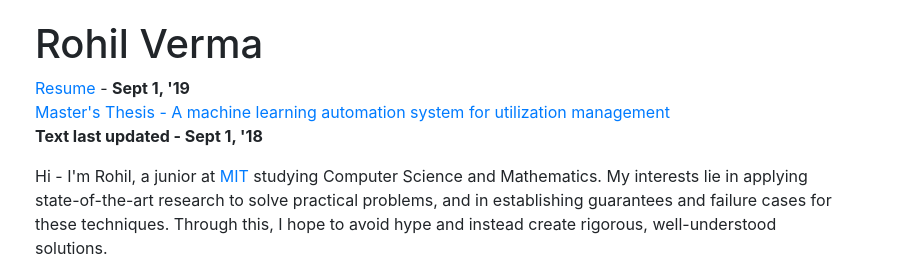
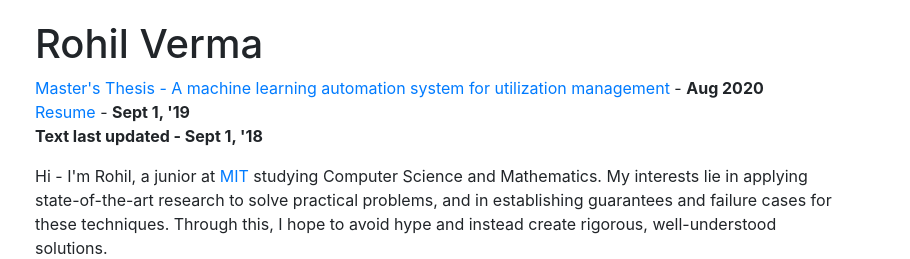
Before and after one commit to rohilverma/rohilverma.github.io, a website: page index.html in a window 1280 px wide. Shown: the top 259 px of the page, 0-910 px from the left. Drawn offline with Linux system fonts and the light colour scheme.

Commit message:
change date

```diff
--- a/index.html
+++ b/index.html
@@ -62,8 +62,8 @@
 					<div class="col-md-8">
                 		<h1>Rohil Verma</h1>
                 <p>
+		<a href="Thesis.pdf">Master's Thesis - A machine learning automation system for utilization management</a> - <b>Aug 2020</b><br>
                 <a href="Resume.pdf">Resume</a> - <b>Sept 1, '19</b><br>
-		<a href="Thesis.pdf">Master's Thesis - A machine learning automation system for utilization management</a><br>
                 <b>Text last updated - Sept 1, '18</b>
                 </p>
 
```
